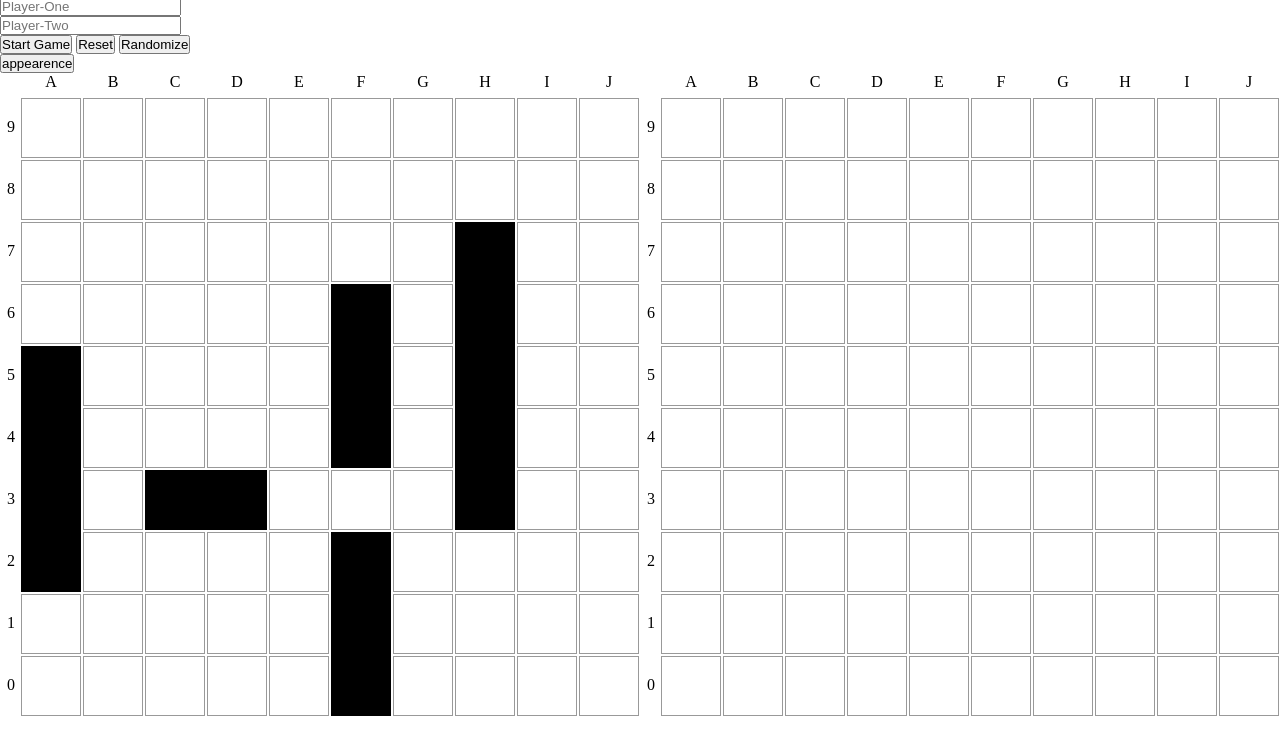
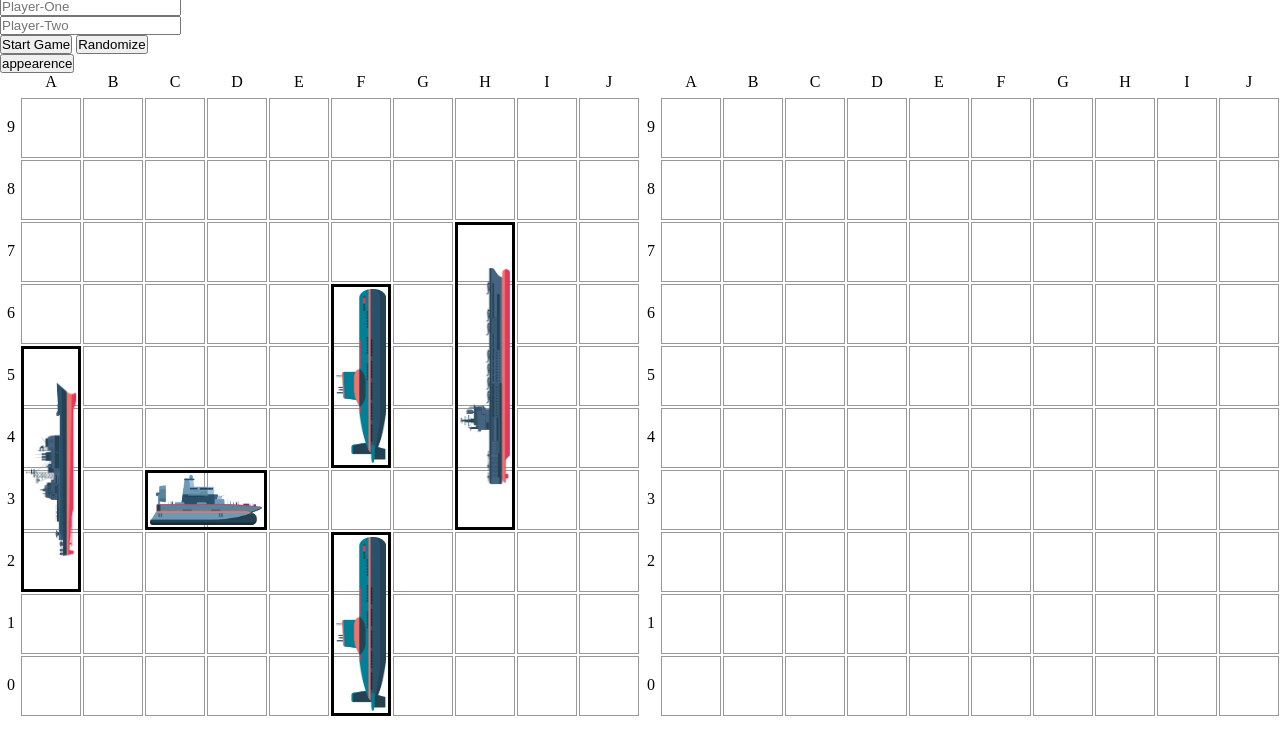
Before and after one commit to Md-Mosabbir/Battleship, a website built with webpack: page dist/index.html in a window 1280 px wide. Shown: the part 40-794 px from the top of the page. Built offline with nearby package versions, Linux system fonts and the light colour scheme.

Commit message:
Make a module for the inital ships and complete the pre game board

```diff
--- /dev/null
+++ b/src/components/initialGameSetup.js
@@ -0,0 +1,81 @@
+import createGrid from './grids'
+import displayShips from './shipsUI'
+
+function initialGameSetup(random, heroBoard, heroShips) {
+  createGrid('playerBoard')
+  createGrid('enemyBoard')
+  displayShips(random, 'playerBoard-grid')
+
+  const playerBoard = document.getElementById('playerBoard-grid')
+  const ships = document.querySelectorAll('.ship')
+
+  playerBoard.addEventListener('click', (e) => {
+    if (e.target.classList.contains('ship')) {
+      const index = e.target.getAttribute('data-ship-index')
+      const changeIt = heroBoard.assignOrientation(random, index)
+      displayShips(changeIt, 'playerBoard-grid')
+      random = changeIt
+    }
+  })
+  let draggedShip = null
+
+  playerBoard.addEventListener('dragover', (e) => {
+    e.preventDefault() // Prevent the default behavior that disallows dropping
+  })
+
+  ships.forEach((ship) => {
+    ship.addEventListener('click', (e) => {
+      if (e.target.classList.contains('ship')) {
+        const index = e.target.getAttribute('data-ship-index')
+        const changeIt = heroBoard.assignOrientation(random, index)
+        displayShips(changeIt, 'playerBoard-grid')
+        random = changeIt
+      }
+    })
+  })
+
+  playerBoard.addEventListener('dragstart', (e) => {
+    if (e.target.classList.contains('ship')) {
+      draggedShip = e.target
+    }
+  })
+
+  playerBoard.addEventListener('drop', (e) => {
+    if (draggedShip) {
+      const shipIndex = draggedShip.getAttribute('data-ship-index')
+      const offsetX = e.clientX - playerBoard.getBoundingClientRect().left
+      const offsetY = e.clientY - playerBoard.getBoundingClientRect().top
+      // Calculate grid coordinates based on offsetX and offsetY
+      const cellWidth = 62 // Assuming each cell is 62x62 including the gap
+      const cellHeight = 62 // Assuming each cell is 62x62 including the gap
+
+      // Adjusting for the gap and calculate the grid coordinates
+      const x = Math.floor((offsetX + 1) / cellWidth) // Adding 1 to account for the gap
+
+      // Reverse the y calculation to ensure it starts from the bottom
+      const y = Math.floor(
+        (playerBoard.clientHeight - offsetY + 1) / cellHeight
+      )
+      // Assign the new coordinates to the ship
+      const updatedShips = heroBoard.assignCoordinates(random, shipIndex, x, y)
+      displayShips(updatedShips, 'playerBoard-grid')
+      random = updatedShips
+      // Clear the draggedShip reference
+      draggedShip = null
+    }
+  })
+
+  const randomButton = document.getElementById('randomizer')
+
+  // Initialize random ship positions and display them
+  randomButton.addEventListener('click', () => {
+    // Generate new random ship positions and display them
+    const newRandom = heroBoard.assignRandomCoordinates(heroShips)
+    displayShips(newRandom, 'playerBoard-grid')
+
+    // Update the 'random' variable to the new positions
+    random = newRandom
+  })
+}
+
+export default initialGameSetup
--- a/src/components/shipsUI.js
+++ b/src/components/shipsUI.js
@@ -1,4 +1,21 @@
-function displayShips(ships, board) {
+function displayShips(ships, board, appearance = 1) {
+  const shipSet = [
+    [
+      '../src/assets/images/shadow-shade/Aircraft-Carrier.png',
+      '../src/assets/images/shadow-shade/Battleship.png',
+      '../src/assets/images/shadow-shade/Submarine-1.png',
+      '../src/assets/images/shadow-shade/Submarine-2.png',
+      '../src/assets/images/shadow-shade/Destroyer.png',
+    ],
+    [
+      '../src/assets/images/colourful-shade/Aircraft-Carrier.png',
+      '../src/assets/images/colourful-shade/Battleship.png',
+      '../src/assets/images/colourful-shade/Submarine-1.png',
+      '../src/assets/images/colourful-shade/Submarine-2.png',
+      '../src/assets/images/colourful-shade/Destroyer.png',
+    ],
+  ]
+
   const playerDiv = document.getElementById(board)
 
   const shipDivs = playerDiv.querySelectorAll('.ship')
@@ -8,7 +25,18 @@ function displayShips(ships, board) {
 
   ships.forEach((ship, index) => {
     const shipDiv = document.createElement('div')
-    shipDiv.style.backgroundColor = '#000'
+    shipDiv.id = `${ship.name}`
+    shipDiv.style.border = '3px solid black'
+    shipDiv.style.display = 'flex'
+    shipDiv.style.justifyContent = 'center'
+    shipDiv.style.alignItems = 'center'
+
+    const image = document.createElement('img')
+
+    image.style.transform = 'scaleX(-1) '
+    image.src = `${shipSet[appearance][index]}`
+    image.style.pointerEvents = 'none'
+    shipDiv.appendChild(image)
 
     // Add a data attribute with the index of the ship
     shipDiv.setAttribute('data-ship-index', index)
@@ -20,11 +48,19 @@ function displayShips(ships, board) {
     shipDiv.style.bottom = `${ship.coordinates[0][1] * 62}px`
 
     if (ship.orientation === 'vertical') {
+      image.style.width = `${ship.lengthShips * 62 - 2 - 10}px`
+      image.style.height = '50px'
+
+      image.style.transform = 'rotate(90deg) scaleY(-1)'
+      // image.style.transform = 'scaleX(-1)'
+
       shipDiv.style.width = '60px'
       shipDiv.style.height = `${ship.lengthShips * 62 - 2}px`
     } else {
+      image.style.width = `${ship.lengthShips * 62 - 2 - 10}px`
       shipDiv.style.width = `${ship.lengthShips * 62 - 2}px`
       shipDiv.style.height = '60px'
+      image.style.height = '50px'
     }
 
     playerDiv.appendChild(shipDiv)
--- a/src/index.js
+++ b/src/index.js
@@ -1,86 +1,17 @@
 import './style.css'
 import Gameboard from './components/gameboard'
-import createGrid from './components/grids'
-import displayShips from './components/shipsUI'
-// import Player from './components/player'
+import Player from './components/player'
+import initialGameSetup from './components/initialGameSetup'
 
 const heroBoard = Gameboard()
 const heroShips = heroBoard.createShips()
 
-// const villanBoard = Gameboard()
-// const villanShips = villanBoard.createShips()
+const villanBoard = Gameboard()
+const villanShips = villanBoard.createShips()
 
-// const hero = Player('Mosabbir', heroShips, villanShips, true)
-// const villan = Player('Mosarrat', villanShips, heroShips, false)
+const hero = Player('Mosabbir', heroShips, villanShips, true)
+const villan = Player('Mosarrat', villanShips, heroShips, false)
 
-createGrid('playerBoard')
-createGrid('enemyBoard')
-const randomButton = document.getElementById('randomizer')
+let random = heroBoard.assignRandomCoordinates(heroShips)
 
-// Initialize random ship positions and display them
-let random = heroBoard.assignRandomCoordinates(heroShips)
-displayShips(random, 'playerBoard-grid')
-
-randomButton.addEventListener('click', () => {
-  // Generate new random ship positions and display them
-  const newRandom = heroBoard.assignRandomCoordinates(heroShips)
-  displayShips(newRandom, 'playerBoard-grid')
-
-  // Update the 'random' variable to the new positions
-  random = newRandom
-})
-
-const playerBoard = document.getElementById('playerBoard-grid')
-const ships = document.querySelectorAll('.ship')
-
-playerBoard.addEventListener('click', (e) => {
-  if (e.target.classList.contains('ship')) {
-    const index = e.target.getAttribute('data-ship-index')
-    const changeIt = heroBoard.assignOrientation(random, index)
-    displayShips(changeIt, 'playerBoard-grid')
-    random = changeIt
-  }
-})
-let draggedShip = null
-
-playerBoard.addEventListener('dragover', (e) => {
-  e.preventDefault() // Prevent the default behavior that disallows dropping
-})
-
-ships.forEach((ship) => {
-  ship.addEventListener('click', (e) => {
-    if (e.target.classList.contains('ship')) {
-      const index = e.target.getAttribute('data-ship-index')
-      const changeIt = heroBoard.assignOrientation(random, index)
-      displayShips(changeIt, 'playerBoard-grid')
-      random = changeIt
-    }
-  })
-})
-
-playerBoard.addEventListener('dragstart', (e) => {
-  if (e.target.classList.contains('ship')) {
-    draggedShip = e.target
-  }
-})
-
-playerBoard.addEventListener('drop', (e) => {
-  if (draggedShip) {
-    const shipIndex = draggedShip.getAttribute('data-ship-index')
-    const offsetX = e.clientX - playerBoard.getBoundingClientRect().left
-    const offsetY = e.clientY - playerBoard.getBoundingClientRect().top
-    // Calculate grid coordinates based on offsetX and offsetY
-    const cellWidth = 62 // Assuming each cell is 62x62 including the gap
-    const cellHeight = 62 // Assuming each cell is 62x62 including the gap
-    // Adjusting for the gap and calculate the grid coordinates
-    const x = Math.floor((offsetX + 1) / cellWidth) // Adding 1 to account for the gap
-    // Reverse the y calculation to ensure it starts from the bottom
-    const y = Math.floor((playerBoard.clientHeight - offsetY + 1) / cellHeight)
-    // Assign the new coordinates to the ship
-    const updatedShips = heroBoard.assignCoordinates(random, shipIndex, x, y)
-    displayShips(updatedShips, 'playerBoard-grid')
-    random = updatedShips
-    // Clear the draggedShip reference
-    draggedShip = null
-  }
-})
+initialGameSetup(random, heroBoard, heroShips)
--- a/src/style.css
+++ b/src/style.css
@@ -51,11 +51,3 @@
   padding: 20px 0;
   text-align: center;
 }
-
-#playerBoard .number-and-grid > div:nth-child(2) {
-  position: relative;
-}
-
-.ship.glow {
-  box-shadow: 0 0 10px rgba(255, 255, 0, 0.7); /* Yellow glow */
-}
```
Also changed, not shown: dist/index.html, dist/main.js, src/assets/images/colourful-shade/Aircraft-Carrier.png (added), src/assets/images/colourful-shade/Battleship.png (added), src/assets/images/colourful-shade/Destroyer.png (added), src/assets/images/colourful-shade/Submarine-1.png (added), src/assets/images/colourful-shade/Submarine-2.png (added).
